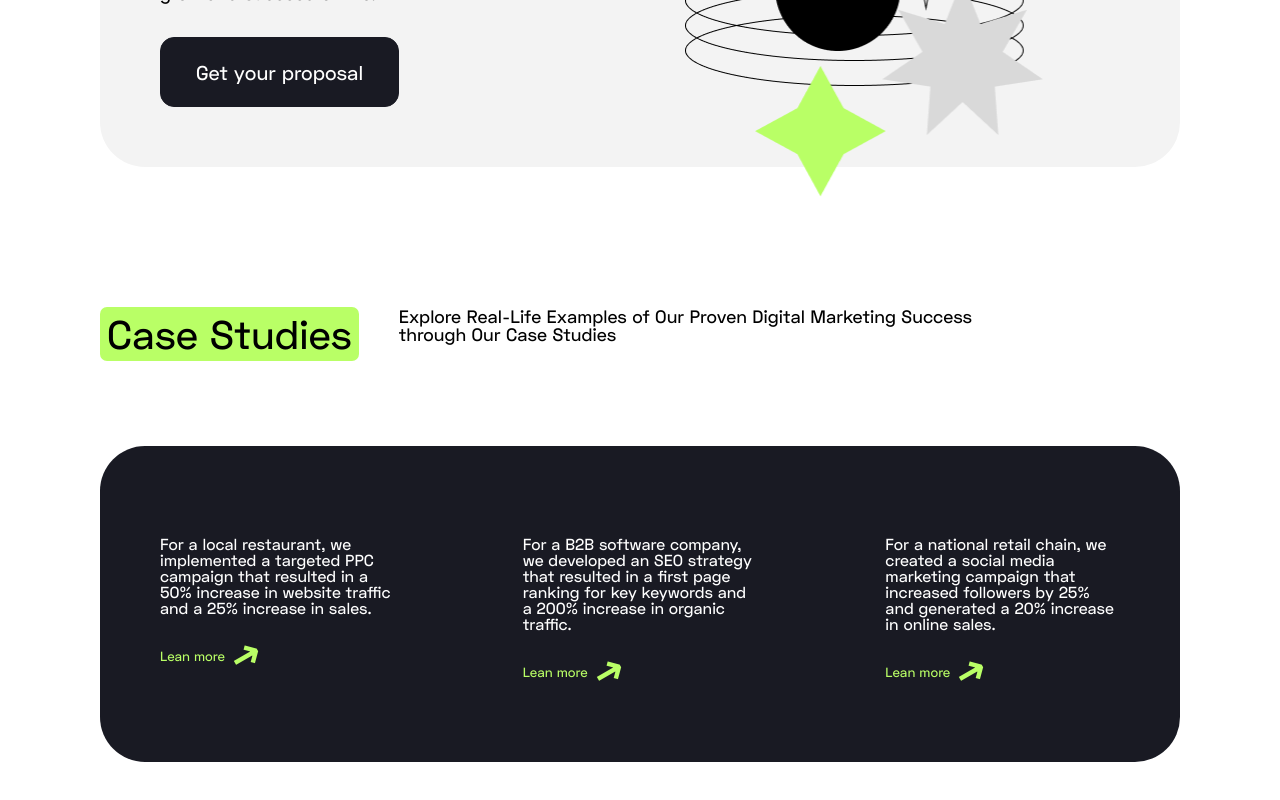
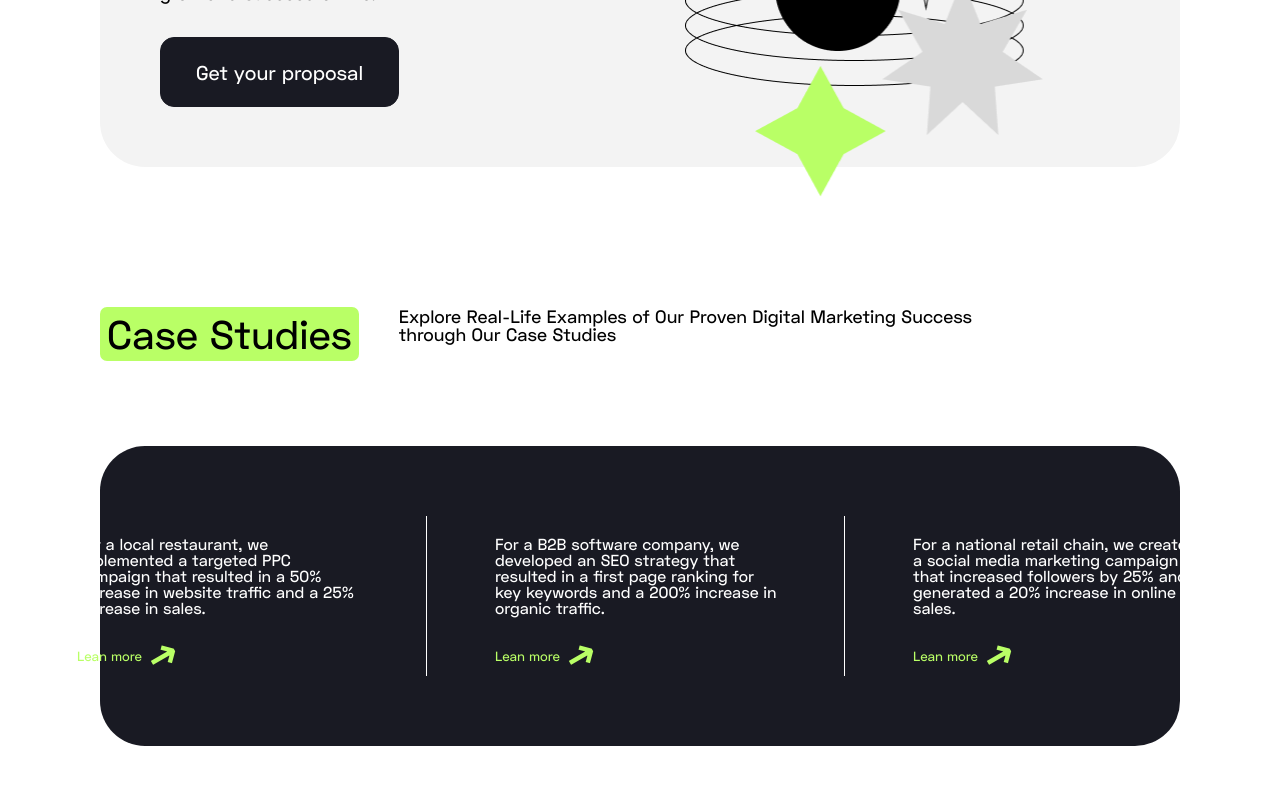
Before and after one commit to Ivanna-Kutsovol/Positivus, a Next.js app: page / in a window 1280 px wide. Shown: the part 3492-4292 px from the top of the page. Built offline with nearby package versions, Linux system fonts and the light colour scheme.

Commit message:
fix adaptive & structure of case study block

```diff
--- a/src/app/article/article.module.scss
+++ b/src/app/article/article.module.scss
@@ -34,6 +34,8 @@
 @media(max-width: 800px){
     .main{
         padding: 45px;
+        margin: 0 0 100px 0;
+
         &__ilustration{
             display: none;
         }
--- a/src/app/caseStudies/caseStudies.module.scss
+++ b/src/app/caseStudies/caseStudies.module.scss
@@ -1,11 +1,17 @@
 @use '../styles/mixins' as *;
+.section{
+    padding: 0 0 140px 0;
+}
 .main{
     @include main;
     @include text;
-    &__description{
-        width: 580px;
+}
+
+@include caseStudy;
+@include mediaText;
+
+@media(max-width: 800px) {
+    .section{
+        padding: 0 0 100px 0;
     }
 }
-
-@include media;
-@include mediaText;
--- a/src/app/caseStudies/caseStudies.tsx
+++ b/src/app/caseStudies/caseStudies.tsx
@@ -12,15 +12,17 @@ const content = [{
 ]
 const caseStudies = () => {
     return(
-        <section style={{paddingBottom: '140px'}}>
+        <section className={stl.section}>
             <section className={stl.main__text}>
                 <h2 className={stl.main__topic}>Case Studies</h2>
-                <p className={stl.main__description}>Explore Real-Life Examples of Our Proven Digital Marketing Success through Our Case Studies</p>
+                <p className={stl.main__descriptionText}>Explore Real-Life Examples of Our Proven Digital Marketing Success through Our Case Studies</p>
             </section>
         <section className={stl.main}>
             {content.map((cartContent, index) => (
                 <Case key={index}
-                        description={cartContent.description} className={stl[`main__line-${index}`]} />
+                    classNameMain={stl.main__container}
+                    classNameDescription={stl.main__description}
+                    description={cartContent.description} className={stl[`main__line-${index}`]} />
             ))}
         </section>
     </section>
--- a/src/app/services/services.module.scss
+++ b/src/app/services/services.module.scss
@@ -39,34 +39,28 @@
         border-radius: 7px;
         width: fit-content;
     }
-
     &__title-0,
     &__title-3,
     &__title-5{
         background-color: var(--green);
     }
-
     &__title-1,
     &__title-2,
     &__title-4{
         background-color: var(--grey);
     }
-
     &__container-0,
     &__container-3{
         background-color: var(--grey);
     }
-
     &__container-1,
     &__container-4{
         background-color: var(--green);
     }
-
     &__container-2,
     &__container-5{
         background-color: var(--dark);
     }
-
     &__button-2,
     &__button-5{
         color: var(--grey);
@@ -122,6 +116,9 @@
             border-radius: 30px;
             position: relative;
         }
+        &__section{
+            justify-content: center;
+        }
         &__content{
             display: grid;
             grid-column: 1/4;
@@ -134,7 +131,7 @@
             width: auto;
             height: 125px;
             right: 0;
-            bottom: 20px;
+            bottom: 40px;
             position: relative;
         }
         }
--- a/src/app/services/services.tsx
+++ b/src/app/services/services.tsx
@@ -45,7 +45,7 @@ const Services = () => {
         <section className={stl.main}>
             <section className={stl.main__text}>
                 <h2 className={stl.main__topic}>Services</h2>
-                <p className={stl.main__description}>At our digital marketing agency, we offer a range of services to help
+                <p className={stl.main__descriptionText}>At our digital marketing agency, we offer a range of services to help
                     businesses grow and succeed online. These services include:</p>
             </section>
             <section className={stl.main__section}>
--- a/src/app/styles/_globals.scss
+++ b/src/app/styles/_globals.scss
@@ -16,7 +16,7 @@
 
 html,
 body {
-  overflow-x: hidden !important;
+  overflow-x: hidden ;
 }
 
 body {
--- a/src/app/styles/_mixins.scss
+++ b/src/app/styles/_mixins.scss
@@ -7,27 +7,34 @@
     gap: 128px;
     position: relative;
     align-items: flex-start;
-    &__line{
+    justify-content: center;
+    &__description{
+        width: 290px;
+        overflow-wrap: break-word;
+        position: relative;
+
+    }
+    &__container{
+        width: fit-content;
         display: flex;
         flex-direction: column;
+        gap: 20px;
         position: relative;
-        &::after{
+        align-items: flex-start;
+        ::before{
             content: "";
+            position: absolute;
             width: 1px;
-            height: 100%;
+            height: 140px;
             background-color: var(--background);
-            position: absolute;
-            right: -64px;
+            right: -60px;
+            bottom: 0px;
+            top: 0px;
         }
     }
   }
 
 @mixin text{
-    &__line{
-        &::after{
-            display: none;
-        }
-    }
     &__text{
         display: flex;
         flex-direction: row;
@@ -38,17 +45,58 @@
         background-color: var(--green);
         padding: 7px;
         border-radius: 7px;
+        height: fit-content;
+    }
+    &__descriptionText{
+        width: 580px;
     }
 }
 
-@mixin media{
+
+@mixin caseStudy{
+    @media(max-width: 1024px) {
+        .main{
+            justify-content: space-between;
+            padding: 50px 40px;
+            gap: 0;
+            &__container{
+                ::before{
+                    display: none;
+                }
+            }
+            &__description{
+                font-size: 16px;
+            }
+        }
+    }
     @media(max-width: 800px) {
         .main{
             background-color: var(--background);
-            gap: 40px;
             padding: 0px;
-            width: 95%;
-            line-height: 28px;
+            line-height: 22px;
+            overflow: auto;
+            overflow: scroll;
+            gap: 15px;
+            border-radius: 0;
+            position: relative;
+            justify-content: flex-start;
+            margin-right: -20px;
+            padding: 0 20px 0 0 ;
+            &__container{
+                background-color: var(--dark);
+                border-radius: var(--radius);
+                ::after{
+                    display: none;
+                }
+            }
+            &__description{
+                width: 300px;
+                padding: 20px 40px 0 40px;
+                font-size: 16px;
+            }
+            &::-webkit-scrollbar {
+                width: 0;
+              }
         }
     }
 }
@@ -62,11 +110,12 @@
                 align-items: center;
                 justify-content: center;
                 text-align: center;
+                padding: 0 0 40px 0;
             }
             &__title{
                 font-size: 18px !important;
             }
-            &__description{
+            &__descriptionText{
                 width: fit-content;
             }
         }
--- a/src/components/cards/case/case.module.scss
+++ b/src/components/cards/case/case.module.scss
@@ -1,11 +1,4 @@
-.main{
-    width: fit-content;
-    display: flex;
-    flex-direction: column;
-    gap: 20px;
-    position: relative;
-    align-items: flex-start;
-    &__leanMore{
+.leanMore{
         color: var(--green);
         display: flex;
         align-items: center;
@@ -32,13 +25,18 @@
             transform: scale3d(1.1, 1.1, 1.1);
         }
     }
-}
 
 @media(max-width: 800px) {
-    .main{
-        background-color: var(--dark);
-        border-radius: var(--radius);
-        padding: 40px 40px;
-        width: 350px;
+    .leanMore{
+        transition: none;
+        left: 40px;
+        padding: 0 0 40px 0;
+        position: relative;
+        &__text{
+            font-size: 20px;
+        }
+        &:hover::after{
+            transform: none;
+        }
     }
 }
--- a/src/components/cards/case/case.tsx
+++ b/src/components/cards/case/case.tsx
@@ -5,28 +5,30 @@ interface CaseProps {
     className?: string;
     title?: string;
     description: string;
-
+    classNameMain?: string;
+    classNameTitle?: string;
+    classNameDescription?: string;
 }
 
-export const Case :React.FC<CaseProps> = ({className = '', title, description}) => {
+export const Case :React.FC<CaseProps> = ({className = '', title, description, classNameMain='',classNameTitle='', classNameDescription=''}) => {
     return (
-        <section className={stl.main}>
-            <section className={stl.main__titile}>
+        <section className={classNameMain}>
+            <section className={classNameTitle}>
             {title?.split(`\n`).map((line, i) => (
                 <React.Fragment key={i}>
                     {line}
                 </React.Fragment>
             ))}
             </section>
-            <section className={stl.main__description}>
+            <section className={classNameDescription}>
             {description.split(`\n`).map((text, t) => (
                 <div key={t}>
                     {text}
                 </div>
             ))}
             </section>
-            <div className={stl.main__leanMore}>
-                <button className={stl.main__leanMore__text}>Lean more</button>
+            <div className={stl.leanMore}>
+                <button className={stl.leanMore__text}>Lean more</button>
             </div>
         </section>
     )
```
